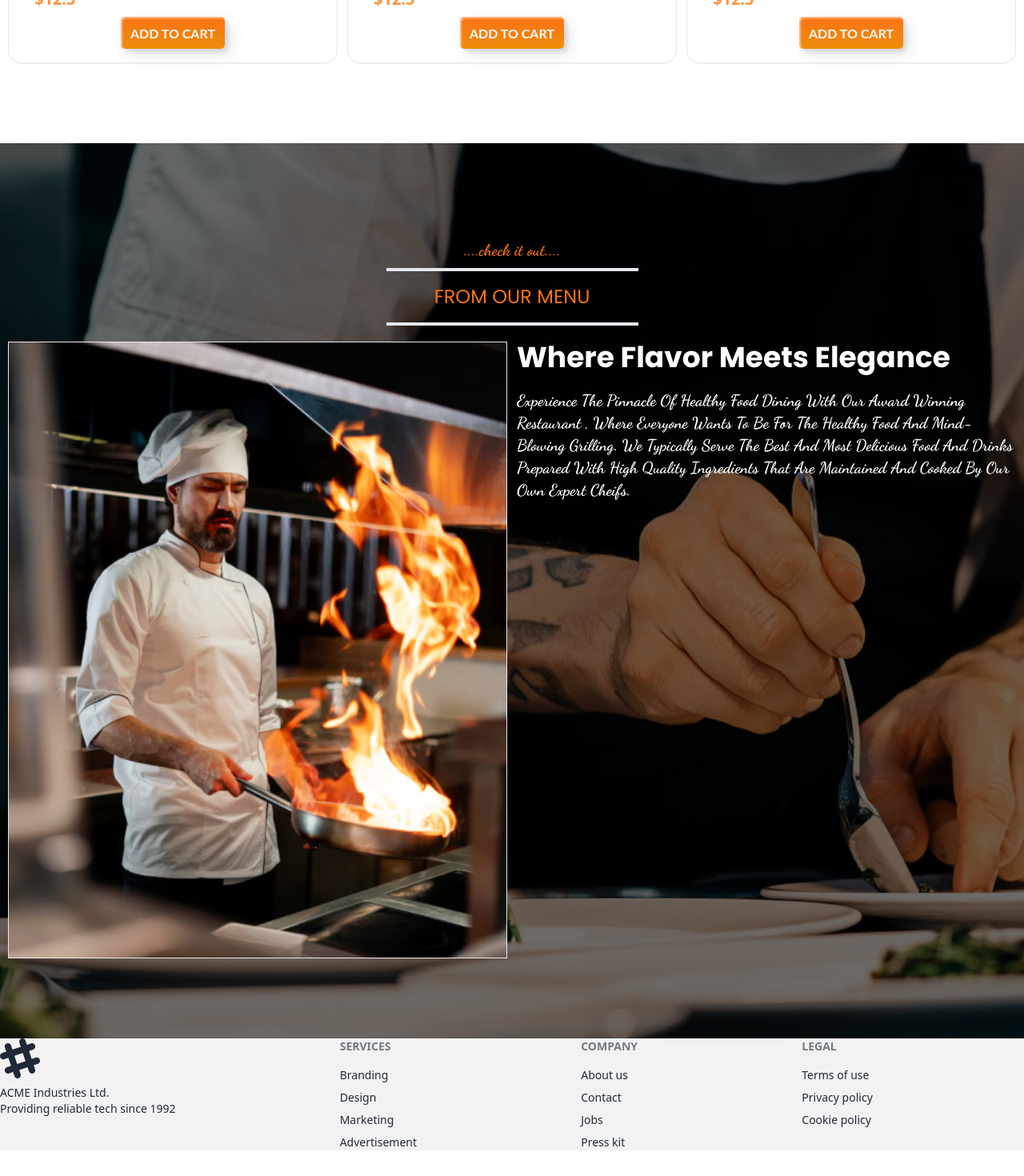
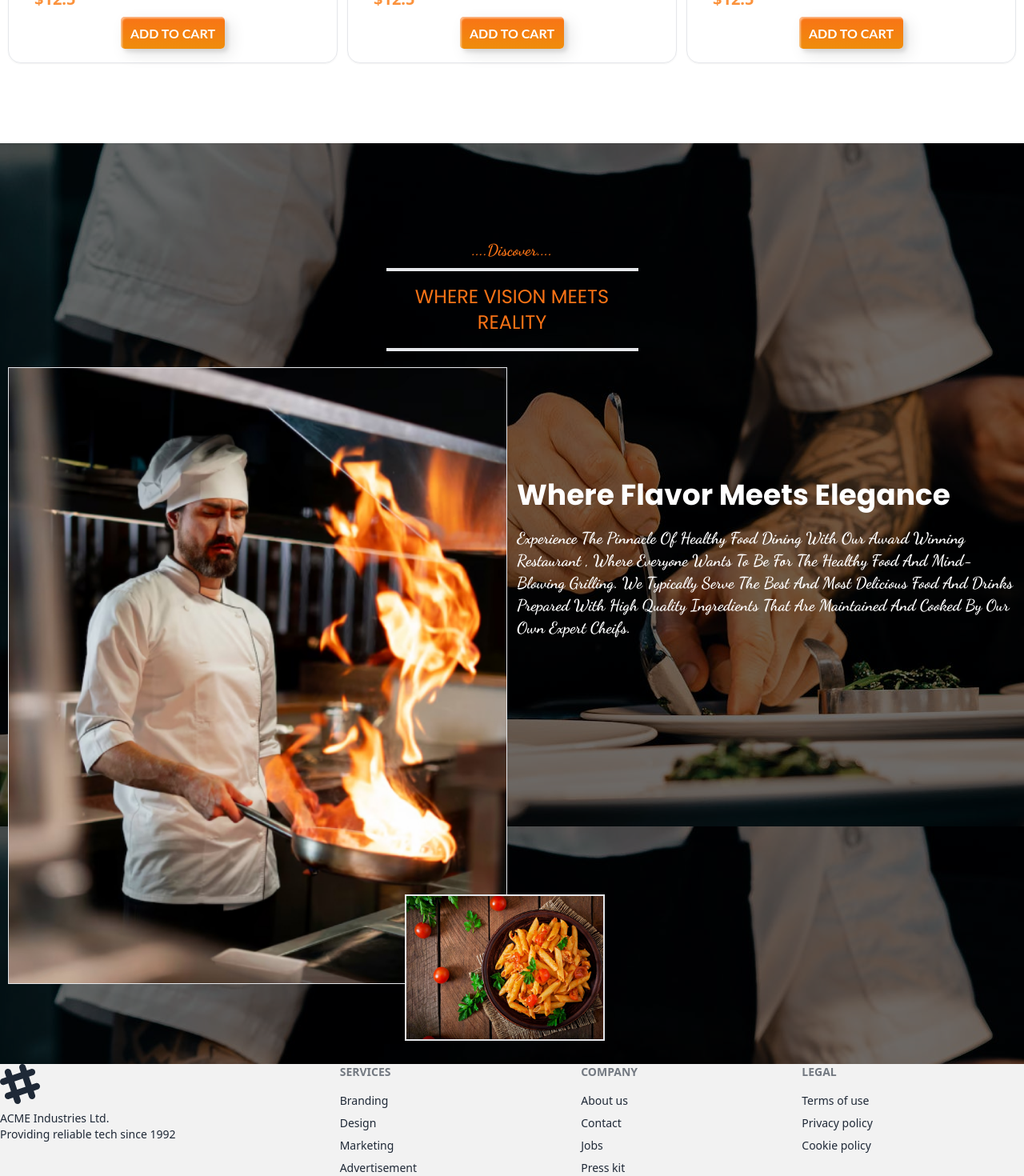
Before and after one commit to md-mostafiz181/Mayaan-kitchen-client, a React (Vite) app: page / in a window 1280 px wide. Shown: the part 6216-7686 px from the top of the page at 80% size. Before the commit the page ends 7654 px from the top, so only its background shows below. Built offline with nearby package versions, Linux system fonts and the light colour scheme.

Commit message:
adding positioning in the featured part

```diff
--- a/src/pages/Home/Featured/Featured.css
+++ b/src/pages/Home/Featured/Featured.css
@@ -5,6 +5,7 @@
     padding: 100px 10px;
     position: relative;
     z-index: 1;
+    background-attachment: fixed;
 
 }
 
@@ -18,3 +19,13 @@
     z-index: -1;
 
 }
+
+#featured-part .image{
+    position: relative;
+}
+
+#featured-part .image .img2 {
+    position: absolute;
+    bottom: -71px;
+    right: -122px;
+}
--- a/src/pages/Home/Featured/Featured.jsx
+++ b/src/pages/Home/Featured/Featured.jsx
@@ -15,8 +15,8 @@ const Featured = () => {
       <Container>
           <section className="mt-5">
             <SectionTitle
-              subHeading={"check it out"}
-              heading={"From our menu"}
+              subHeading={"Discover"}
+              heading={"where vision meets reality"}
             ></SectionTitle>
           </section>
 
@@ -25,9 +25,11 @@ const Featured = () => {
               <div className="img1 border">
                 <img className="w-full" src={featured1} alt="" />
               </div>
-              <div className="img2"></div>
+              <div className="img2 hidden lg:block border-2 w-[40%]">
+                <img src={featured2} alt="" />
+              </div>
             </div>
-            <div className="text mt-5">
+            <div className="text mt-40">
               <h1 className="primaryFont text-white text-4xl font-bold">Where Flavor Meets Elegance</h1>
               <p className="secondaryFont text-white text-xl font-bold mt-5" >
                 Experience The Pinnacle Of Healthy Food Dining With Our Award
```
